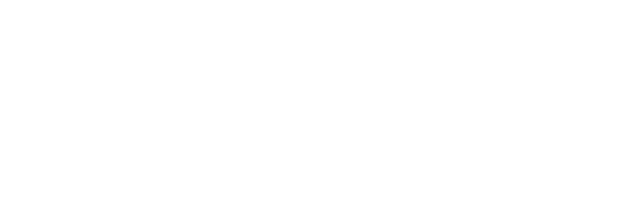
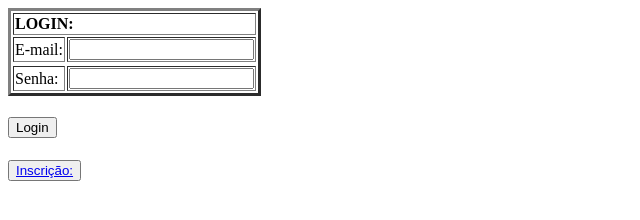
Before and after one commit to DevsScrumAcademy/1-DSM---DevsAcademy, a plain HTML site: page Site Scrum/front/login.html in a window 1280 px wide. Shown: the whole page, without its empty margins (0-640 px from the left). Drawn offline with Linux system fonts and the light colour scheme.

Commit message:
Add files via upload

```diff
--- a/Site Scrum/front/login.html
+++ b/Site Scrum/front/login.html
@@ -1,11 +1,35 @@
 <!DOCTYPE html>
 <html lang="pt-br">
+
 <head>
     <meta charset="UTF-8">
     <meta name="viewport" content="width=device-width, initial-scale=1.0">
     <title>login</title>
 </head>
+
 <body>
+    <form>
+
+        <table border="3">
+            <tr>
+                <th colspan="4" align="left">LOGIN:</th>
+            </tr>
+            <tr>
+                <td><label>E-mail: </label></td>
+                <TD><input type="email"></TD>
+            </tr>
+            <tr></tr>
+            <td><label>Senha: </label></td>
+            <TD><input type="password"></TD>
+            </tr>
+        </table>
+
+    </form>
+    <h4><button>Login</button></h4>
+    <h4><button><a href="inscricao.html" target="_blank">Inscrição:</a></button></h4>
+
+
 
 </body>
+
 </html>
```
Also changed, not shown: Site Scrum/front/index.html (+10 -10 lines), Site Scrum/front/inscricao.html (added, +11 -0 lines), Site Scrum/front/README.md (added).
